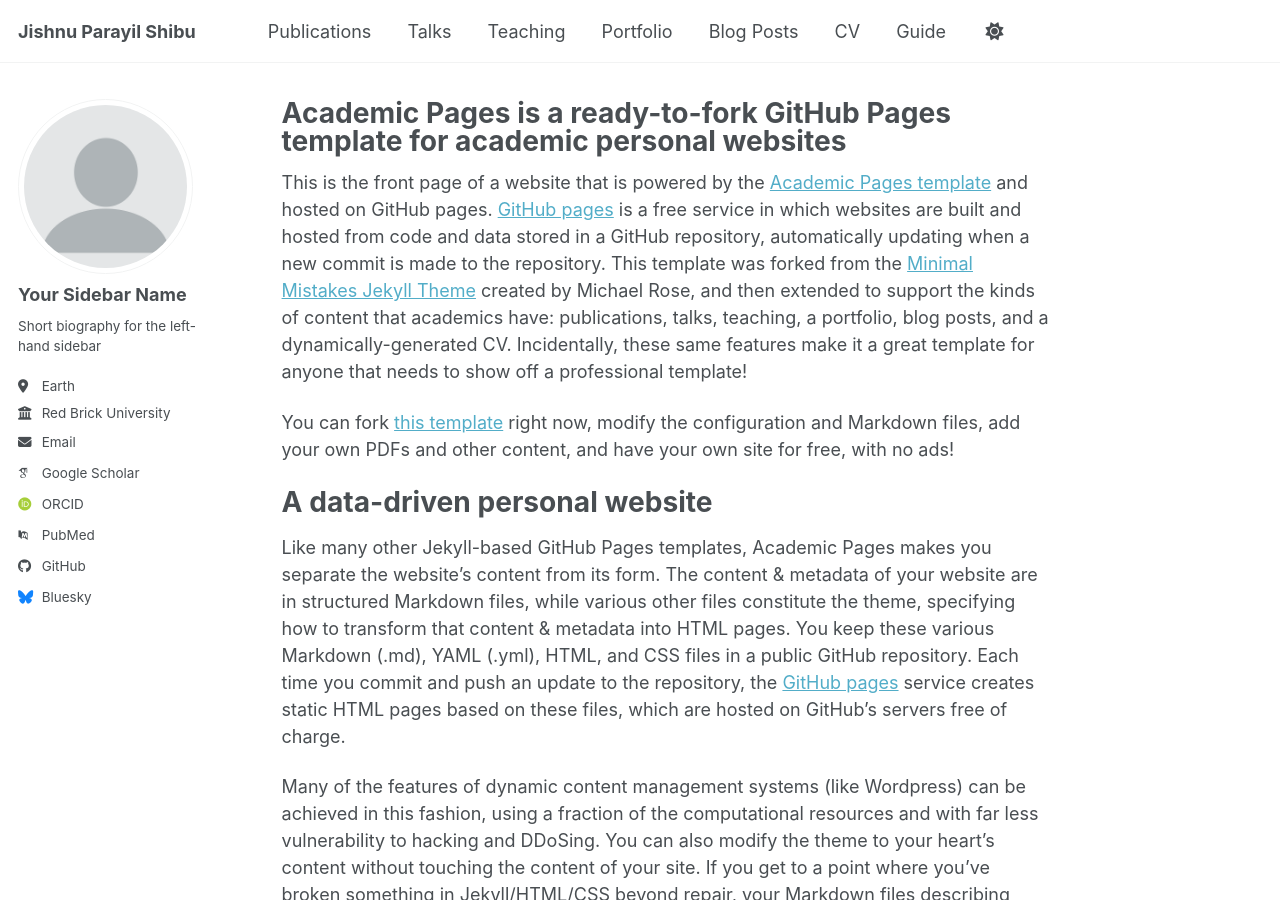
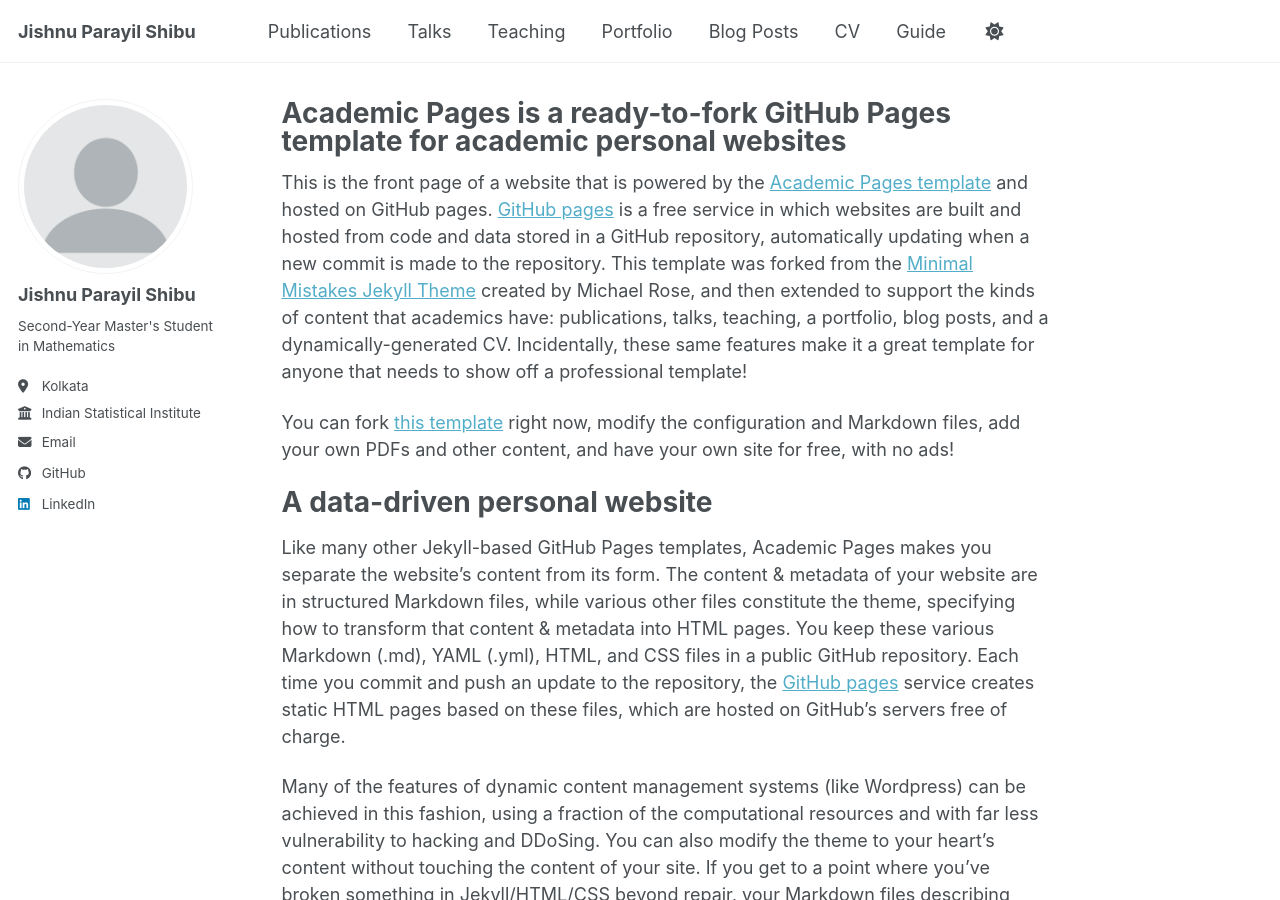
Before and after one commit to Jishnu8/jishnu8.github.io, a Jekyll site: the page built from _pages/about.md, in a window 1280 px wide and 900 px high. Built offline with Jekyll 4.4.1, drawn with Linux system fonts in a browser that asks for light colours; some web fonts are replaced; a script bundle is joined from its source files by our own code; library files that are not in the unit come from our copies.

Commit message:
Update _config.yml

```diff
--- a/_config.yml
+++ b/_config.yml
@@ -12,7 +12,7 @@
 title                    : "Jishnu Parayil Shibu"
 title_separator          : "-"
 name                     : &name "Jishnu Parayil Shibu"
-description              : &description "Your Name's academic portfolio"   # Update this with a general description of your site, this is the default if not overridden by a page
+description              : &description "Master's student in Mathematics at ISI Kolkata interested in geometric analysis"   # Update this with a general description of your site, this is the default if not overridden by a page
 url                      : https://jishnu8.github.io # The base hostname & protocol for your site e.g. "https://[your GitHub username].github.io",
                                                            # or if you already have some other page hosted on Github then use "https://[your GitHub username].github.io/[Your Repo Name]"
 baseurl                  : "" # the subpath of your site, e.g. "/blog"
@@ -24,24 +24,24 @@
 author:
   # Biographic information
   avatar           : "profile.png"
-  name             : "Your Sidebar Name"
+  name             : "Jishnu Parayil Shibu"
   pronouns         : # example: "she/her"
-  bio              : "Short biography for the left-hand sidebar"
-  location         : "Earth"
-  employer         : "Red Brick University"
+  bio              : "Second-Year Master's Student in Mathematics"
+  location         : "Kolkata"
+  employer         : "Indian Statistical Institute"
   uri              : # URL
-  email            : "none@example.org"
+  email            : "jishnu82003@gmail.com"
 
   # Academic websites
   academia         : # URL
   arxiv            : # URL - Update with the correct link to your profile
-  googlescholar    : "https://scholar.google.com/citations?user=PS_CX0AAAAAJ"
+  googlescholar    : #"https://scholar.google.com/citations?user=PS_CX0AAAAAJ"
   inspire-hep      : # URL
   impactstory      : # URL
-  orcid            : "https://orcid.org/yourorcidurl"
+  orcid            : #"https://orcid.org/yourorcidurl"
   semantic         : # URL
   ssrn             : # URL
-  pubmed           : "https://www.ncbi.nlm.nih.gov/pubmed/?term=john+snow"
+  pubmed           : #"https://www.ncbi.nlm.nih.gov/pubmed/?term=john+snow"
   researchgate     : # URL
   scopus           : # URL
   zotero           : # URL
@@ -51,13 +51,13 @@
   bitbucket        : # Username - Update with your username on the site
   codepen          : # Username
   dribbble         : # Username
-  github           : "academicpages"
+  github           : "jishnu8"
   kaggle           : # Username
   stackoverflow    : # User number or user number and name (i.e., use "1" or "1/jeff-atwood")
 
   # Social media
   artstation       : # Username
-  bluesky          : "bsky.app" # Replace this with you Bluesky username
+  bluesky          : #"bsky.app" # Replace this with you Bluesky username
   facebook         : # Username
   flickr           : # Username
   foursquare       : # Username
@@ -66,7 +66,7 @@
   keybase          : # Username
   instagram        : # Username
   lastfm           : # Username
-  linkedin         : # Username
+  linkedin         : "jishnu-parayil-shibu-a0328b253/"
   mastodon         : # URL
   medium           : # URL
   pinterest        : # Username
```
